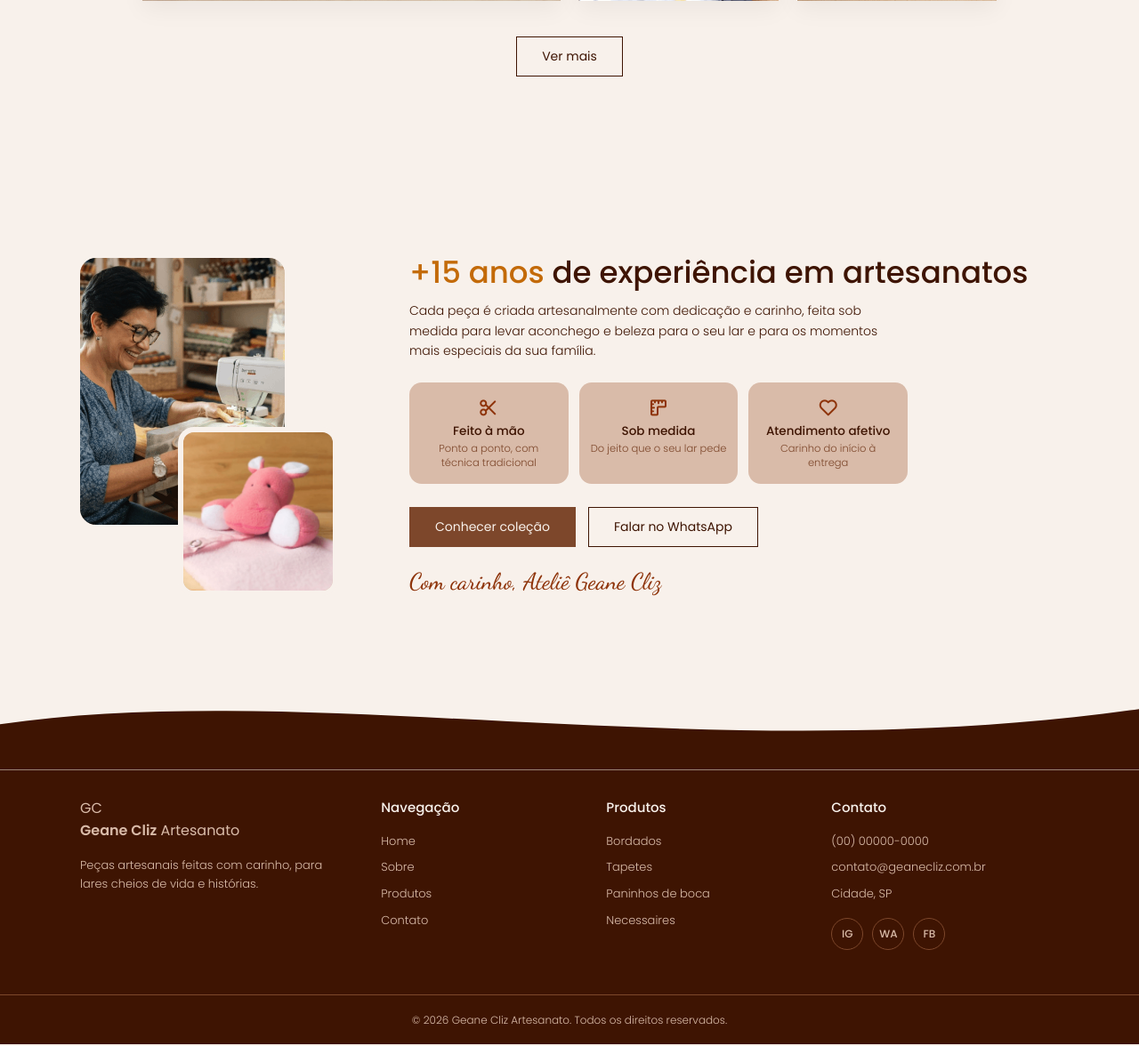
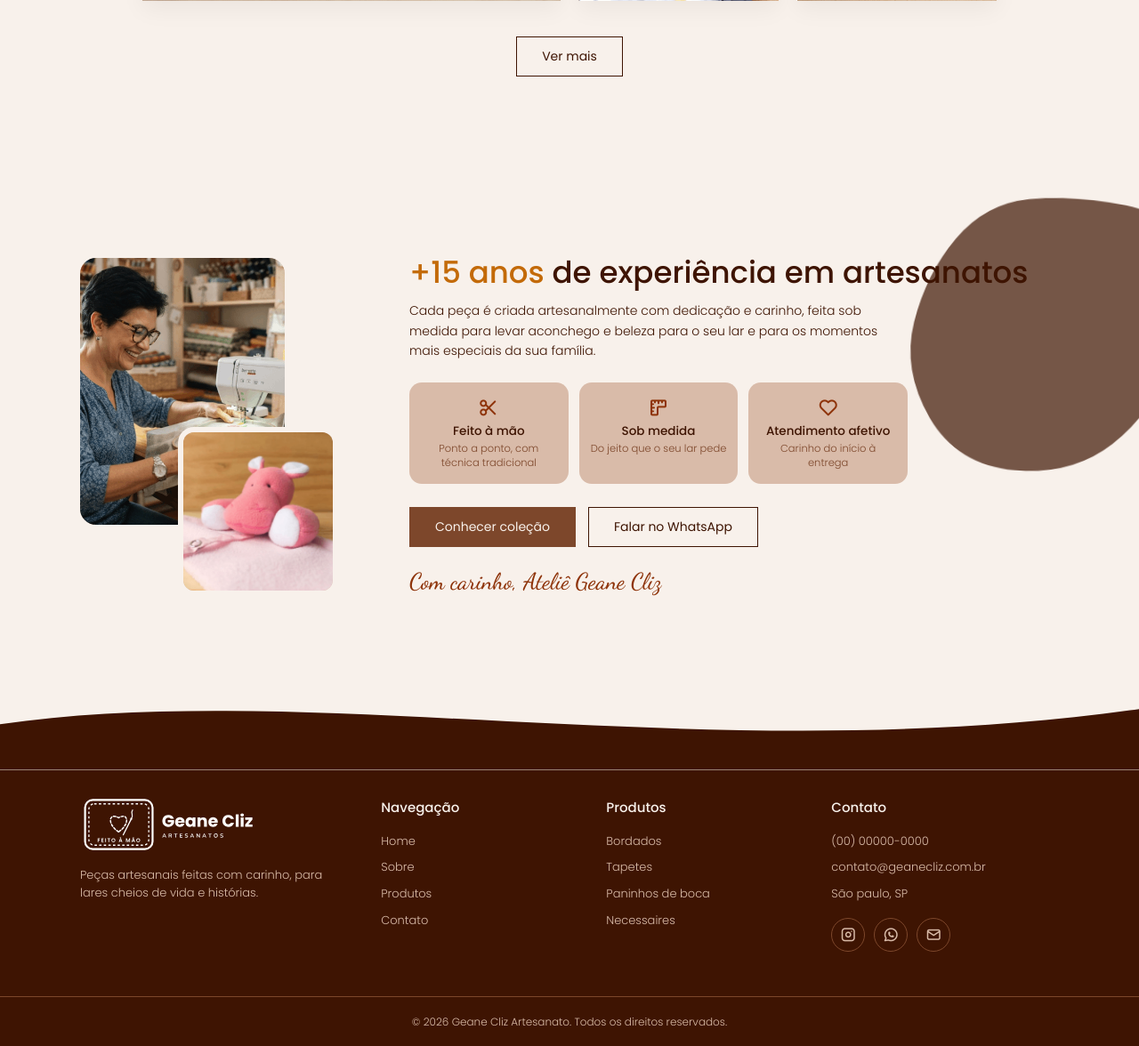
Before and after one commit to marsilho/geane-cliz-artesanatos, a Laravel app: page / in a window 1280 px wide. Shown: the part 2159-3335 px from the top of the page at 89% size. Run offline with Laravel 12, Linux system fonts and the light colour scheme.

Commit message:
Ajustes no footer e acrescentando animações

```diff
--- a/public/site/css/components/conexao.css
+++ b/public/site/css/components/conexao.css
@@ -1,6 +1,41 @@
+/* ---------- Experiência (Com Bolha Decorativa de Fundo) ---------- */
 .experiencia {
     position: relative;
     padding: 90px 0;
+    overflow: hidden; /* Garante que a bolha não transborde para fora da secção */
+}
+
+/* Bolha decorativa de fundo no canto direito */
+.experiencia::after {
+    content: "";
+    position: absolute;
+    top: -40px;
+    right: -100px;
+    width: 400px;
+    height: 400px;
+    background-image: url(/site/img/bolha-marrom-escuro.svg);
+    background-repeat: no-repeat;
+    background-size: contain;
+    opacity: 0.7;
+    z-index: 1;
+    pointer-events: none;
+    animation: flutuarBolha 8s ease-in-out infinite;
+}
+
+@keyframes flutuarBolha {
+    0%,
+    100% {
+        transform: translate(0, 0) rotate(0deg) scale(1);
+    }
+    50% {
+        transform: translate(-12px, 15px) rotate(6deg) scale(1.04);
+    }
+}
+
+/* Garante que o conteúdo da grelha fique acima da bolha de fundo */
+.experiencia .container {
+    position: relative;
+    z-index: 2;
 }
 
 .experiencia-grid {
--- a/public/site/css/components/produtos.css
+++ b/public/site/css/components/produtos.css
@@ -7,7 +7,7 @@
 
 /* Bolha decorativa de fundo no canto */
 .produtos::after {
-    content: '';
+    content: "";
     position: absolute;
     bottom: 300px;
     left: -70px;
@@ -16,8 +16,20 @@
     background-image: url(/site/img/bolha-marrom-escuro.svg);
     background-repeat: no-repeat;
     background-size: contain;
+    opacity: 0.7;
     z-index: 1;
     pointer-events: none;
+    animation: flutuarBolha 8s ease-in-out infinite;
+}
+
+@keyframes flutuarBolha {
+    0%,
+    100% {
+        transform: translate(0, 0) rotate(0deg) scale(1);
+    }
+    50% {
+        transform: translate(-12px, 15px) rotate(6deg) scale(1.04);
+    }
 }
 
 /* Garante que o conteúdo fique acima da bolha de fundo */
--- a/public/site/css/components/sobre.css
+++ b/public/site/css/components/sobre.css
@@ -18,8 +18,20 @@
     background-image: url("/site/img/bolha-marrom-escuro.svg");
     background-size: contain;
     background-repeat: no-repeat;
+    opacity: 0.7;
     z-index: -1;
     pointer-events: none;
+    animation: flutuarBolha 8s ease-in-out infinite;
+}
+
+@keyframes flutuarBolha {
+    0%,
+    100% {
+        transform: translate(0, 0) rotate(0deg) scale(1);
+    }
+    50% {
+        transform: translate(-12px, 15px) rotate(6deg) scale(1.04);
+    }
 }
 
 .sobre-grid {
--- a/public/site/css/style.css
+++ b/public/site/css/style.css
@@ -194,9 +194,9 @@ h2 {
 /* FIM HEADER */
 
 
-
-
-/* ---------- Footer ---------- */
+/* =========================================
+   FOOTER
+   ========================================= */
 .footer-wave {
     display: block;
     line-height: 0;
@@ -207,6 +207,11 @@ h2 {
     display: block;
     width: 100%;
     height: clamp(60px, 8vw, 120px);
+}
+.footer-logo-img {
+    height: 62px;
+    width: 200px;
+    object-fit: contain;
 }
 .footer-wave path {
     fill: var(--cafe);
@@ -220,14 +225,6 @@ h2 {
     grid-template-columns: 1.4fr 1fr 1fr 1.2fr;
     gap: 40px;
     padding: 30px 0 50px;
-}
-.footer .logo-mark {
-    border-color: var(--bege);
-    color: var(--bege);
-}
-.footer .logo-text strong,
-.footer .logo-text span {
-    color: var(--bege);
 }
 .footer p {
     font-size: 13px;
@@ -254,21 +251,28 @@ h2 {
     gap: 10px;
     margin-top: 16px;
 }
+
 .socials a {
-    width: 36px;
-    height: 36px;
+    width: 38px;
+    height: 38px;
     border-radius: 50%;
     border: 1px solid var(--medio);
     display: grid;
     place-items: center;
-    font-size: 12px;
-    font-weight: 500;
-    transition: 0.25s;
+    color: var(--bege); /* Cor inicial do ícone */
+    transition: all 0.25s ease;
 }
+
+/* Tamanho e comportamento do ícone dentro do círculo */
+.socials a i {
+    font-size: 18px;
+}
+
 .socials a:hover {
     background: var(--terracota);
     border-color: var(--terracota);
     color: var(--fundo);
+    transform: translateY(-2px);
 }
 .footer-copy {
     border-top: 1px solid var(--medio);
@@ -279,17 +283,6 @@ h2 {
 }
 
 /* ---------- Animação ao rolar ---------- */
-.reveal {
-    opacity: 0;
-    transform: translateY(24px);
-    transition:
-        opacity 0.7s ease,
-        transform 0.7s ease;
-}
-.reveal.visible {
-    opacity: 1;
-    transform: none;
-}
 @media (prefers-reduced-motion: reduce) {
     .reveal {
         opacity: 1;
--- a/resources/views/layout/site.blade.php
+++ b/resources/views/layout/site.blade.php
@@ -25,6 +25,8 @@
 
     @include('partials.footer')
 
+    @include('partials.script')
+
 </body>
 
 </html>
--- a/resources/views/partials/footer.blade.php
+++ b/resources/views/partials/footer.blade.php
@@ -4,11 +4,7 @@
         <div class="footer-grid">
             <div>
                 <a href="#home" class="logo">
-                    <div class="logo-mark">GC</div>
-                    <div class="logo-text">
-                        <strong>Geane Cliz</strong>
-                        <span>Artesanato</span>
-                    </div>
+                    <img src="{{ asset('site/img/logos/logo-horizontal-branco.svg') }}" alt="Logo Ateliê Geane Cliz" class="footer-logo-img">
                 </a>
                 <p>Peças artesanais feitas com carinho, para lares cheios de vida e histórias.</p>
             </div>
@@ -35,12 +31,23 @@
                 <ul>
                     <li>(00) 00000-0000</li>
                     <li>contato@geanecliz.com.br</li>
-                    <li>Cidade, SP</li>
+                    <li>São paulo, SP</li>
                 </ul>
                 <div class="socials">
-                    <a href="#" aria-label="Instagram">IG</a>
-                    <a href="#" aria-label="WhatsApp">WA</a>
-                    <a href="#" aria-label="Facebook">FB</a>
+                    {{-- Instagram --}}
+                    <a href="https://instagram.com/seu-usuario" aria-label="Instagram" target="_blank" rel="noopener">
+                        <i class="ti ti-brand-instagram" aria-hidden="true"></i>
+                    </a>
+
+                    {{-- WhatsApp --}}
+                    <a href="https://wa.me/5500000000000?text={{ urlencode('Olá! Vim pelo site e gostaria de saber mais sobre as peças.') }}" aria-label="WhatsApp" target="_blank" rel="noopener">
+                        <i class="ti ti-brand-whatsapp" aria-hidden="true"></i>
+                    </a>
+
+                    {{-- E-mail --}}
+                    <a href="mailto:contato@geanecliz.com.br" aria-label="E-mail">
+                        <i class="ti ti-mail" aria-hidden="true"></i>
+                    </a>
                 </div>
             </div>
         </div>
--- a/resources/views/partials/head.blade.php
+++ b/resources/views/partials/head.blade.php
@@ -8,6 +8,13 @@
     <link rel="preconnect" href="https://fonts.googleapis.com">
     <link rel="preconnect" href="https://fonts.gstatic.com" crossorigin>
     <link href="https://fonts.googleapis.com/css2?family=Dancing+Script:wght@500&family=Poppins:wght@300;400;500;600&display=swap" rel="stylesheet">
+
+    <!-- Carrega icones apenas ao digitar -->
     <link rel="stylesheet" href="https://cdn.jsdelivr.net/npm/@tabler/icons-webfont@latest/dist/tabler-icons.min.css">
+
+    <!-- Biblioteca AOS (Animações ao rolar a página) -->
+    <link href="https://unpkg.com/aos@2.3.1/dist/aos.css" rel="stylesheet">
+
+    <!-- Seu CSS principal (sempre por último para ter prioridade) -->
     <link rel="stylesheet" href="{{ asset('site/css/style.css') }}">
 </head>
--- a/resources/views/partials/script.blade.php
+++ b/resources/views/partials/script.blade.php
@@ -1 +1,23 @@
+<!-- 1. Carrega o script da biblioteca AOS via CDN -->
+<script src="https://unpkg.com/aos@2.3.1/dist/aos.js"></script>
+
+<!-- 2. O seu script principal que já estava lá -->
 <script src="{{ asset('site/js/main.js') }}"></script>
+
+<!-- 3. Inicializa a biblioteca para ativar as animações -->
+<script>
+    console.log("=== O script.blade.php foi lido pelo navegador! ===");
+
+    document.addEventListener("DOMContentLoaded", function() {
+        if (typeof AOS !== 'undefined') {
+            AOS.init({
+                duration: 800,
+                once: true,
+                offset: 100
+            });
+            console.log("=== AOS foi inicializado com sucesso! ===");
+        } else {
+            console.error("=== ERRO: A biblioteca AOS não foi encontrada! ===");
+        }
+    });
+</script>
--- a/resources/views/site/home/conexao.blade.php
+++ b/resources/views/site/home/conexao.blade.php
@@ -1,7 +1,8 @@
 {{-- ===== EXPERIÊNCIA ===== --}}
 <section class="experiencia">
     <div class="container experiencia-grid">
-        <div class="experiencia-fotos">
+        {{-- Bloco das fotos entrando pela esquerda --}}
+        <div class="experiencia-fotos" data-aos="fade-right">
             <div class="experiencia-foto a">
                 <img src="{{ asset('site/img/mulher-costurando.png') }}" alt="Ateliê Geane Cliz">
             </div>
@@ -10,34 +11,37 @@
             </div>
         </div>
 
-        <div class="experiencia-texto">
+        {{-- Bloco de texto entrando pela direita --}}
+        <div class="experiencia-texto" data-aos="fade-left" data-aos-delay="150">
             <h2><span>+15 anos</span> de experiência em artesanatos</h2>
             <p>Cada peça é criada artesanalmente com dedicação e carinho, feita sob medida para levar aconchego e beleza para o seu lar e para os momentos mais especiais da sua família.</p>
 
+            {{-- Cartões surgindo em efeito cascata (100ms de diferença entre cada um) --}}
             <div class="diferenciais">
-                <div class="diferencial">
+                <div class="diferencial" data-aos="zoom-in" data-aos-delay="250">
                     <i class="ti ti-scissors" aria-hidden="true"></i>
                     <b>Feito à mão</b>
                     <small>Ponto a ponto, com técnica tradicional</small>
                 </div>
-                <div class="diferencial">
+                <div class="diferencial" data-aos="zoom-in" data-aos-delay="350">
                     <i class="ti ti-ruler" aria-hidden="true"></i>
                     <b>Sob medida</b>
                     <small>Do jeito que o seu lar pede</small>
                 </div>
-                <div class="diferencial">
+                <div class="diferencial" data-aos="zoom-in" data-aos-delay="450">
                     <i class="ti ti-heart" aria-hidden="true"></i>
                     <b>Atendimento afetivo</b>
                     <small>Carinho do início à entrega</small>
                 </div>
             </div>
 
-            <div class="experiencia-acoes">
+            {{-- Botões entrando suavemente por último --}}
+            <div class="experiencia-acoes" data-aos="fade-up" data-aos-delay="500">
                 <a href="#produtos" class="btn btn-primary">Conhecer coleção</a>
                 <a href="https://wa.me/5500000000000?text={{ urlencode('Olá! Vim pelo site e gostaria de saber mais sobre as peças.') }}" class="btn btn-outline" target="_blank" rel="noopener">Falar no WhatsApp</a>
             </div>
 
-            <div class="assinatura">Com carinho, Ateliê Geane Cliz</div>
+            <div class="assinatura" data-aos="fade-in" data-aos-delay="600">Com carinho, Ateliê Geane Cliz</div>
         </div>
     </div>
 </section>
```
